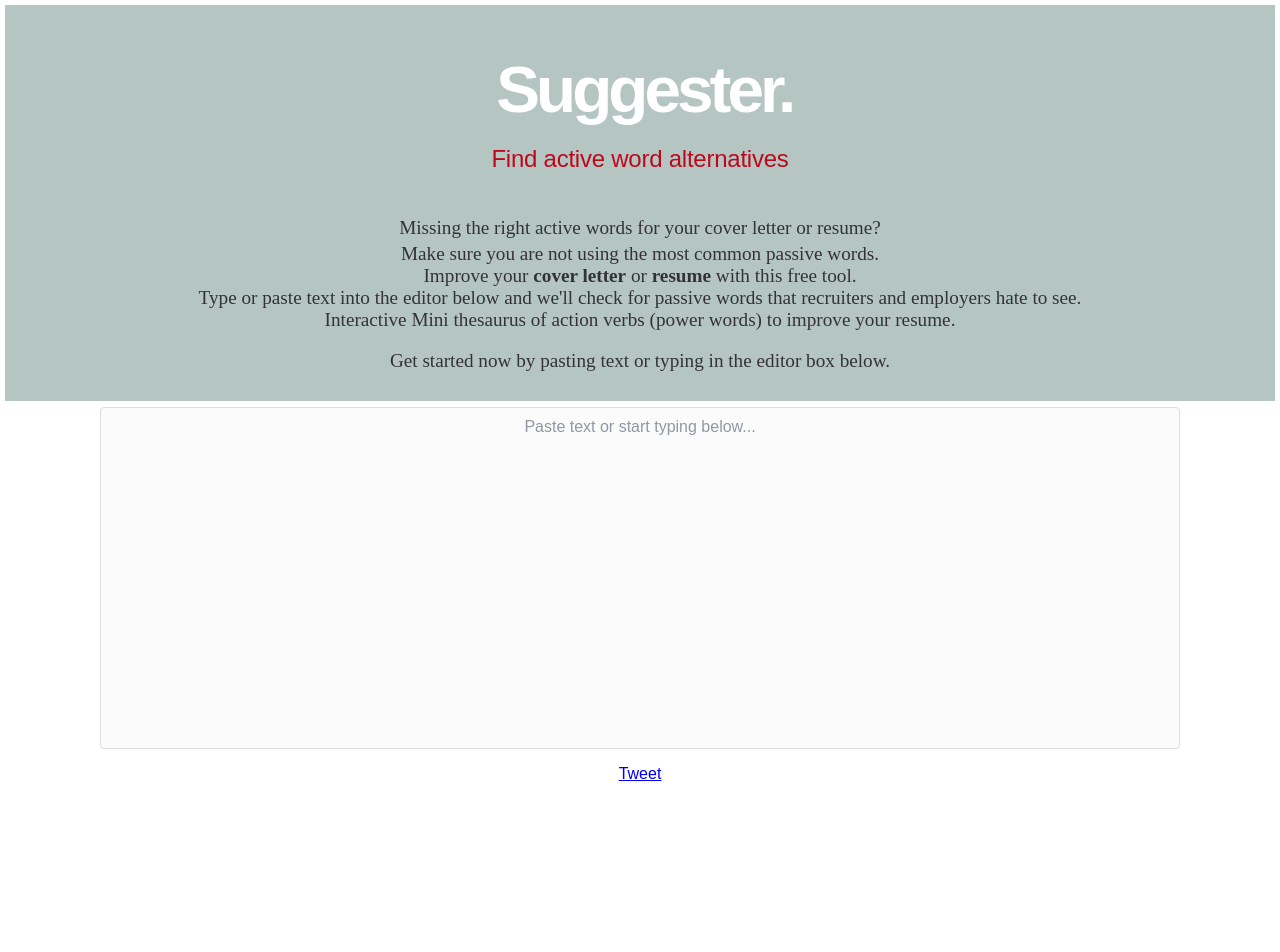
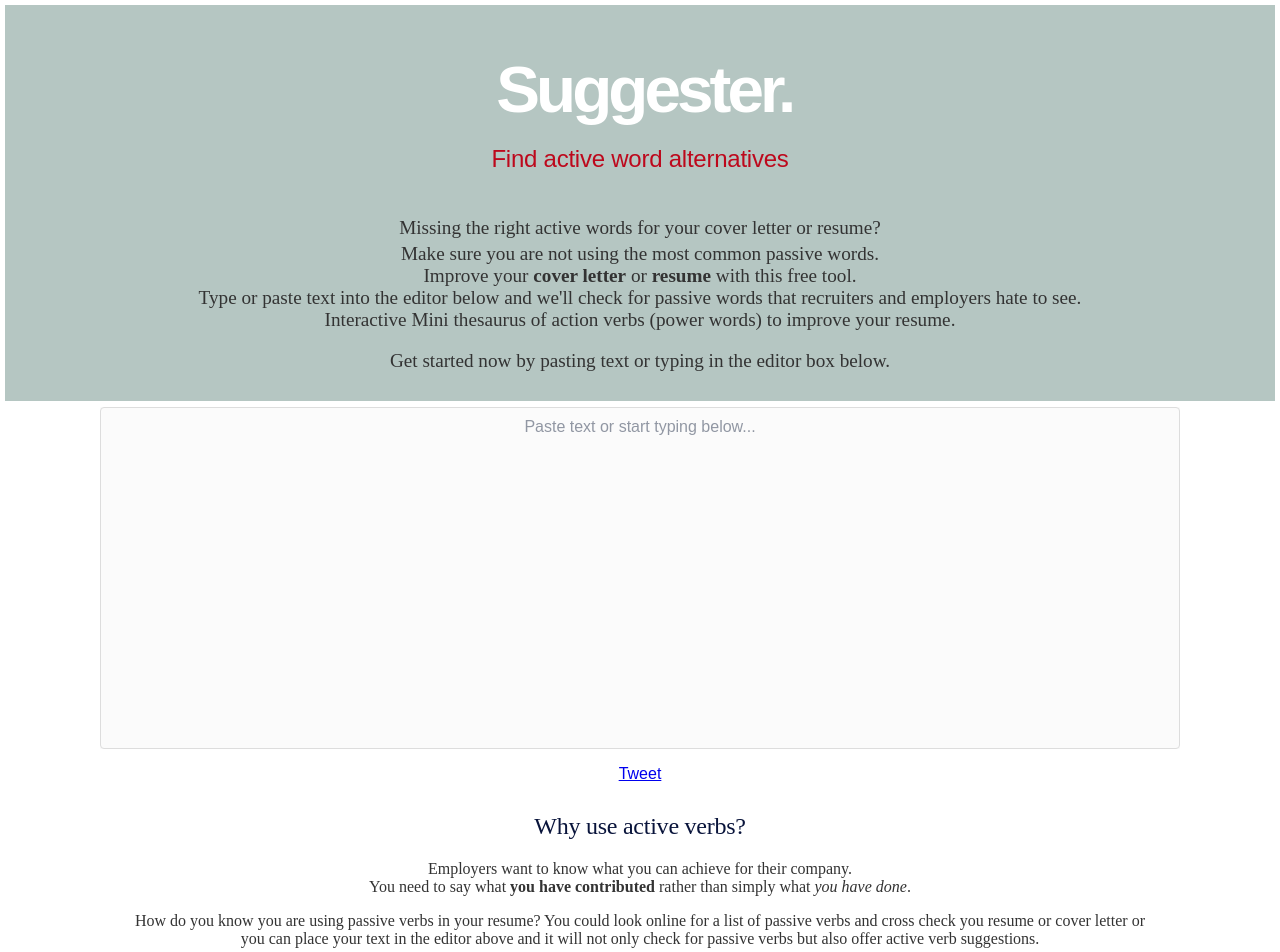
Before and after one commit to pagetribe/wordsmith, a React (Create React App) app: page / in a window 1280 px wide. Shown: the top 952 px of the page. Before the commit the page ends 800 px from the top, so only its background shows below. Built offline with nearby package versions, Linux system fonts and the light colour scheme.

Commit message:
started adding tour text

```diff
--- a/public/index.html
+++ b/public/index.html
@@ -47,6 +47,12 @@
       You need to enable JavaScript to run this app.
     </noscript>
     <div id="root"></div>
+    <div class='tour'>
+      <h2>Why use active verbs?</h2>
+      <p>Employers want to know what you can achieve for their company.<br> You need to say what <b>you have contributed</b> rather than simply what <i>you have done</i>.</p>
+      <p></p>How do you know you are using passive verbs in your resume? You could look online for a list of passive verbs and cross check you resume or cover letter or you can place your text in the editor above and it will not only check for passive verbs but also offer active verb suggestions.</p>
+    </div>
+
     <!--
       This HTML file is a template.
       If you open it directly in the browser, you will see an empty page.
--- a/src/index.css
+++ b/src/index.css
@@ -154,3 +154,17 @@ h2 {
   width: 100%;
   text-align: center
 }
+
+.tour {
+  text-align: center;
+  color: #333;
+  padding-left: 10%;
+  padding-right: 10%;
+  font-family: serif;
+  margin-bottom: 50px;
+}
+
+.tour > h2 {
+  margin-top: 30px;
+  color: #09143b;
+}
```
